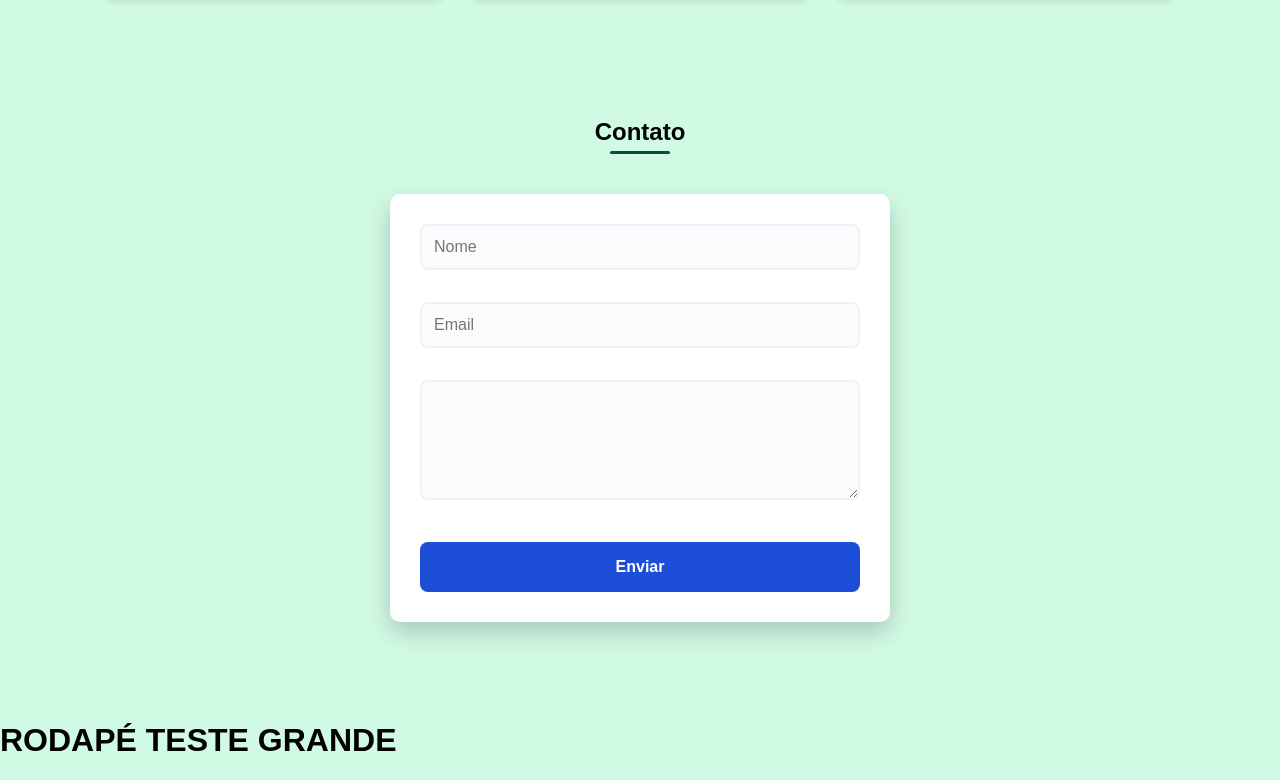
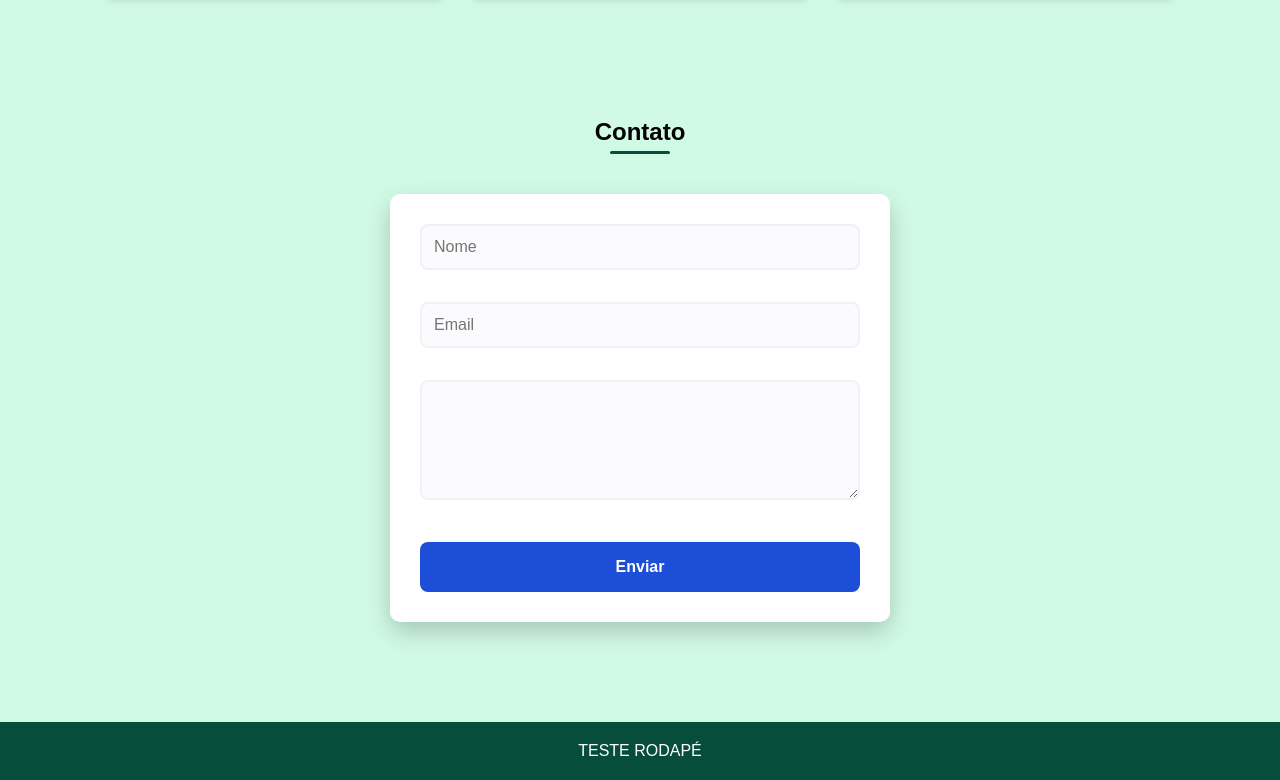
Before and after one commit to rosianesalesweb/portfolio-react, a React (Vite) app: page / in a window 1280 px wide. Shown: the part 813-1593 px from the top of the page. Before the commit the page ends 1572 px from the top, so only its background shows below. Built offline with nearby package versions, Linux system fonts and the light colour scheme.

Commit message:
Update Footer.jsx

```diff
--- a/src/components/Footer.jsx
+++ b/src/components/Footer.jsx
@@ -1,3 +1,7 @@
 export default function Footer() {
-  return <h1>RODAPÉ TESTE GRANDE</h1>;
+  return (
+    <footer>
+      <p>TESTE RODAPÉ</p>
+    </footer>
+  );
 }
```
